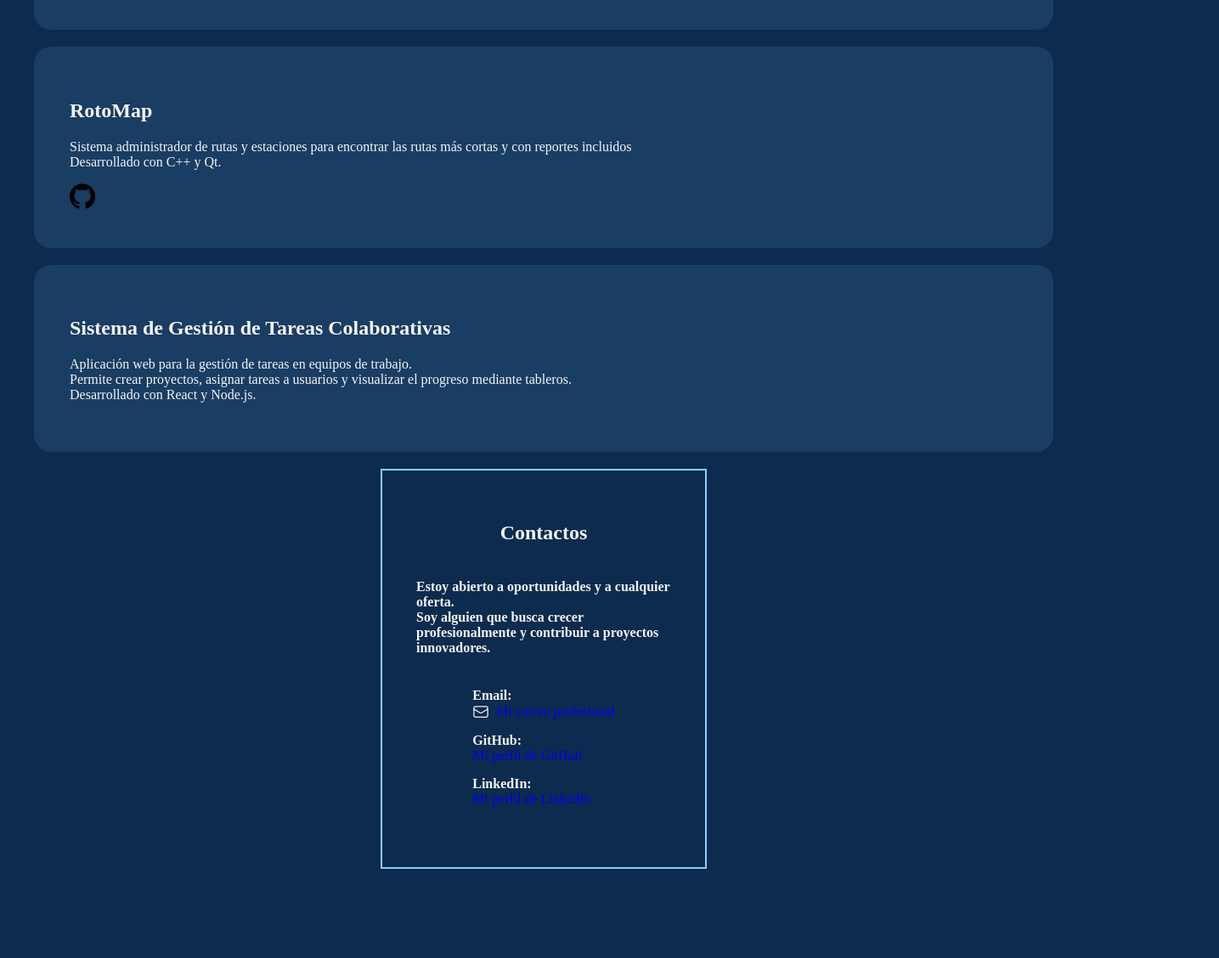
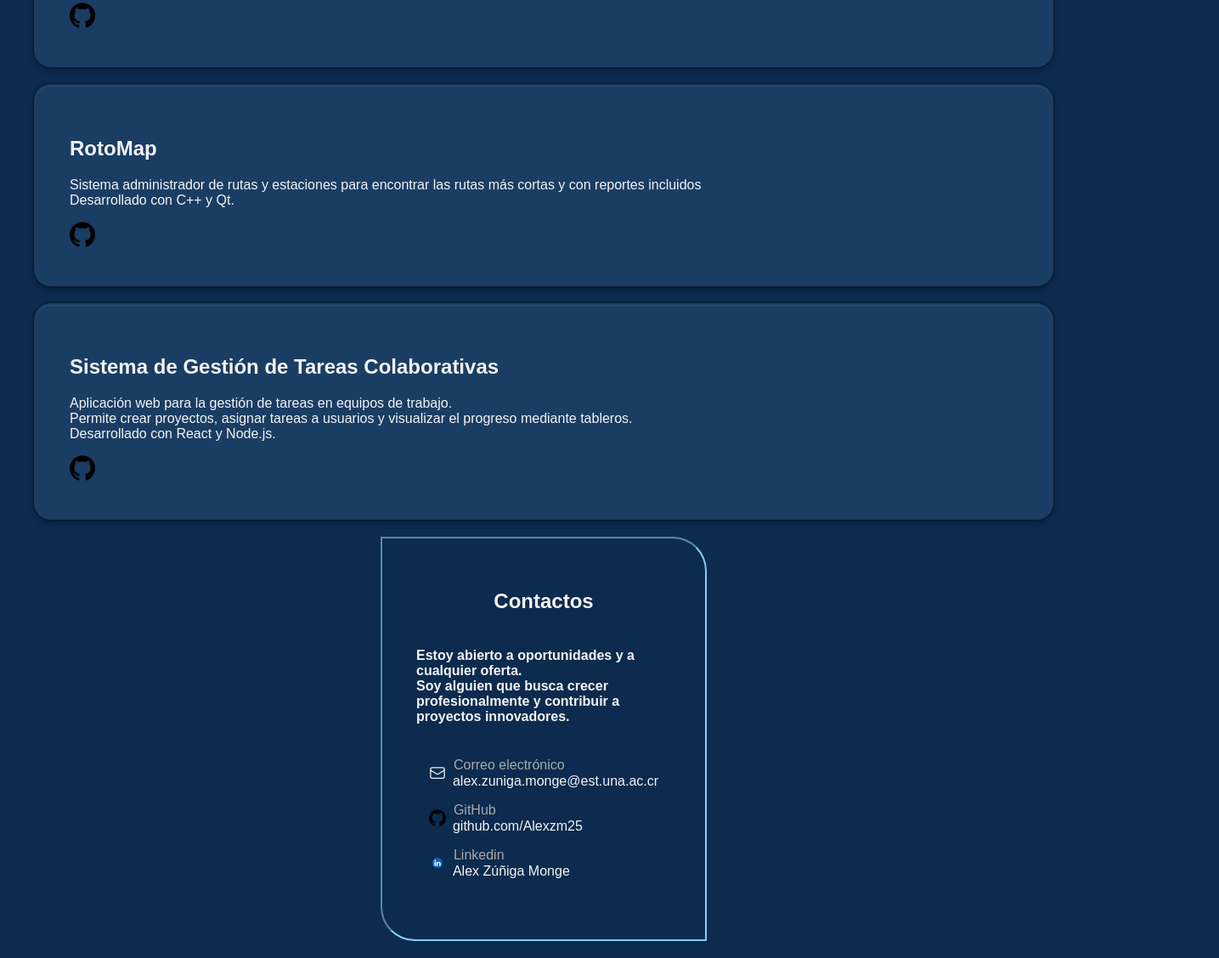
Before and after one commit to Alexzm25/PersonalPortfolio, a plain HTML site: page index.html in a window 1280 px wide. Shown: the part 1154-2282 px from the top of the page at 85% size, 1435 px wide, since content can reach past the window. Before the commit the page ends 2197 px from the top, so only its background shows below. Drawn offline with Linux system fonts and the light colour scheme.

Commit message:
feat: new visuals effects and css improved

```diff
--- a/index.html
+++ b/index.html
@@ -7,7 +7,7 @@
     <link rel="stylesheet" href="styles.css">
 </head>
 <body>
-    <nav>
+    <nav class="glass">
         <ul class="nav-list">
             <li>
                 <a href="#perfil">Perfil</a>
@@ -29,7 +29,7 @@
                 <h1 class="title" id="perfil">Alex Zúñiga Monge<br>
                     <span class="subtitle">Ingeniero de Software</span>
                 </h1>
-                <img src="src/images/oshawottDungeon.jpg" width="120" height="120"/>
+                <img class="profile-photo" src="src/images/oshawottDungeon.jpg" width="120" height="120"/>
             </section>
             <section class="">
                 <h1 class="subtitle">
@@ -72,6 +72,9 @@
                     <br>El sistema permite a los usuarios realizar un seguimiento de sus productos, gestionar pedidos y generar informes de ventas.
                     <br>Desarrollado con Java y JavaFX.
                 </p>
+                <a href="https://github.com/Alexzm25" target="_blank">
+                    <img src="src/images/githubIcon.png" width="30" height="30"/>
+                </a>
             </div>
             <div class="project container">
                 <h2>RotoMap</h2>
@@ -88,6 +91,9 @@
                     <br>Permite crear proyectos, asignar tareas a usuarios y visualizar el progreso mediante tableros.
                     <br>Desarrollado con React y Node.js.
                 </p>
+                <a href="https://github.com/Alexzm25" target="_blank">
+                    <img src="src/images/githubIcon.png" width="30" height="30"/>
+                </a>
             </div>
         </section>
         <section class="contact-container" id="contacto">
@@ -100,23 +106,34 @@
             </h4>
             <ul class="contact-list">
                 <li>
-                    Email:
-                    <div class="contact-value">
+                    <a href="mailto:alex.zuniga.monge@est.una.ac.cr" class="contact-value" target="_blank">
                         <svg xmlns="http://www.w3.org/2000/svg" fill="none" viewBox="0 0 24 24" stroke-width="1.5" stroke="currentColor" class="size-6">
                             <path stroke-linecap="round" stroke-linejoin="round" d="M21.75 6.75v10.5a2.25 2.25 0 0 1-2.25 2.25h-15a2.25 2.25 0 0 1-2.25-2.25V6.75m19.5 0A2.25 2.25 0 0 0 19.5 4.5h-15a2.25 2.25 0 0 0-2.25 2.25m19.5 0v.243a2.25 2.25 0 0 1-1.07 1.916l-7.5 4.615a2.25 2.25 0 0 1-2.36 0L3.32 8.91a2.25 2.25 0 0 1-1.07-1.916V6.75" />
                         </svg>
-
-                        <a href="mailto:alex.zuniga.monge@est.una.ac.cr">Mi correo profesional</a>
-                    </div>
+                        <div class="contact-link">
+                            <span class="contact-title">Correo electrónico</span>
+                            <span class="contact-description">alex.zuniga.monge@est.una.ac.cr</span>
+                        </div>
+                    </a>
                 </li>
 
                 <li>
-                    GitHub:
-                    <a href="https://github.com/Alexzm25" target="_blank">Mi perfil de GitHub</a>
+                    <a href="https://github.com/Alexzm25" class="contact-value" target="_blank">
+                        <img src="src/images/githubIcon.png" width="20" height="20"/>
+                        <div class="contact-link">
+                            <span class="contact-title">GitHub</span>
+                            <span class="contact-description">github.com/Alexzm25</span>
+                        </div>
+
+                    </a>
                 </li>
                 <li>
-                    LinkedIn:
-                    <a href="https://www.linkedin.com/in/alex-zuniga-monge/" target="_blank">Mi perfil de LinkedIn</a>
+                    <a href="https://github.com/Alexzm25" class="contact-value" target="_blank">
+                        <img src="src/images/linkedinIcon.webp" width="20" height="20"/>
+                        <div class="contact-link">
+                            <span class="contact-title">Linkedin</span>
+                            <span class="contact-description">Alex Zúñiga Monge</span>
+                        </div>
                 </li>
             </ul>
         </section>
--- a/styles.css
+++ b/styles.css
@@ -1,6 +1,8 @@
 :root{
     background-color: #0C2B4E;
+    font-family: sans-serif;
     color: #F4F4F4;
+
 }
 
 body{
@@ -10,10 +12,15 @@ body{
 nav{
     display: flex;
     padding-left: 1000px;
-    background-color: #1D546C;
+    background-color: rgba(255, 255, 255, 0.05);
+
     position: sticky;
     top: 0;
     z-index: 1000;
+}
+
+.glass{
+    backdrop-filter: blur(30px);
 }
 
 .nav-list{
@@ -33,6 +40,11 @@ nav{
 
 }
 
+.profile-photo{
+    border-radius: 50%;
+    box-shadow: rgba(6, 24, 44, 0.4) 0px 0px 0px 2px, rgba(6, 24, 44, 0.65) 0px 4px 6px -1px, rgba(255, 255, 255, 0.08) 0px 1px 0px inset;
+}
+
 .main-content{
     padding: 20px;
 
@@ -40,18 +52,21 @@ nav{
 
 .profile{
     padding: 30px;
-    border: 2px solid transparent;
+    border: 6px inset #1D546C;
 }
 
 .profile:hover{
     border-radius: 20px;
-    border:lightskyblue 2px solid;
+    border:lightskyblue 6px solid;
     background:linear-gradient(180deg, #1A3D64, #1D546C);
 }
 
 .subtitle{
     font-size: 20px;
-    color: #f4f4f47e;
+    background: linear-gradient(90deg, #F4F4F4, #83417f);
+    -webkit-background-clip: text;
+    -webkit-text-fill-color: transparent;
+
 }
 
 .presentation{
@@ -67,6 +82,7 @@ nav{
     background-color: #1A3D64;
     padding: 40px;
     margin: 20px;
+    box-shadow: rgba(6, 24, 44, 0.4) 0px 0px 0px 2px, rgba(6, 24, 44, 0.65) 0px 4px 6px -1px, rgba(255, 255, 255, 0.08) 0px 1px 0px inset;
 }
 
 .skill-title{
@@ -95,12 +111,16 @@ nav{
 
 .contact-container{
     display: flex;
-    border:lightskyblue 2px solid;
+    border:lightskyblue 2px inset;
+
     flex-direction: column;
     justify-content: center;
     align-items: center;
     padding: 40px;
     width: 300px;
+
+    border-bottom-left-radius: 40px;
+    border-top-right-radius: 40px;
 
     margin:auto;
 }
@@ -112,9 +132,24 @@ nav{
 
 .contact-value {
     display: flex;
-    align-items: center;
-    gap: 8px;
+    color:#F4F4F4;
     font-weight: normal;
+}
+
+.contact-value a{
+    color:#F4F4F4;
+    text-decoration: none;
+}
+
+.contact-title{
+    color:darkgrey;
+    margin: 1px;
+}
+
+.contact-link{
+    display: flex;
+    flex-direction: column;
+    padding: 0;
 }
 
 .contact-list li{
```
Also changed, not shown: src/images/linkedinIcon.webp (added).
